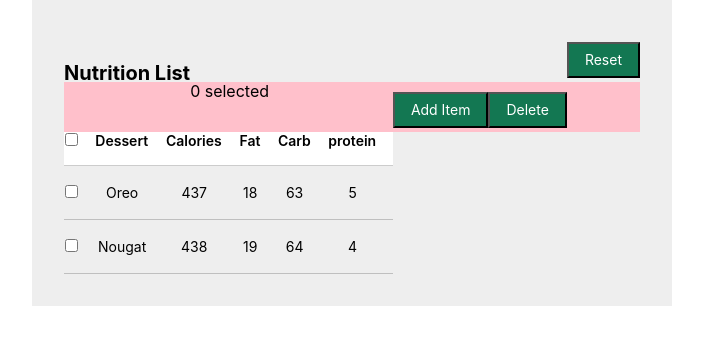
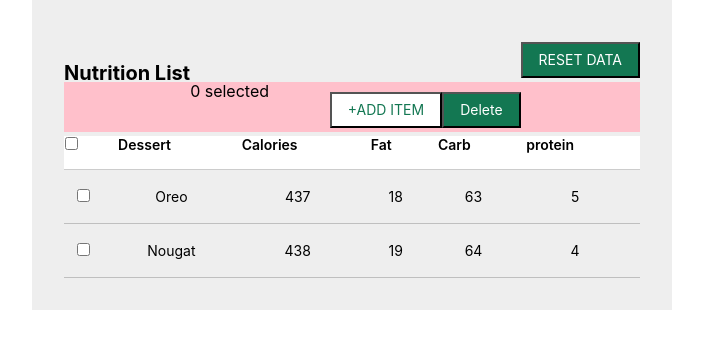
Before and after one commit to nate-c/nutrition-list, a React (Create React App) app: page / in a window 1280 px wide. Shown: the top 348 px of the page, without its empty margins (288-991 px from the left). Built offline with nearby package versions, Linux system fonts and the light colour scheme.

Commit message:
width issues

```diff
--- a/src/components/NutritionList/NutritionList.css
+++ b/src/components/NutritionList/NutritionList.css
@@ -280,3 +280,12 @@ h3{
     /* margin-right: 10px; */
     margin-top: 10px;
 }
+.add-item-btn{
+    /* margin-right: 10px; */
+    margin-top: 10px;
+    background-color: #fff;
+    color:#137752;
+}
+.n-list{
+    display: block;
+}
--- a/src/components/NutritionList/NutritionList.tsx
+++ b/src/components/NutritionList/NutritionList.tsx
@@ -67,7 +67,7 @@ class NutritionList extends React.Component<MyProps,MyState>{
                 <div className="header-block">
                     <h3 className="inline-block fl-left"> Nutrition List </h3>
                     <div className="inline-block fl-right">
-                        <button className="f6 link dim ph3 pv2 mb2 dib white bg-dark-green reset-btn">Reset</button>
+                        <button className="f6 link dim ph3 pv2 mb2 dib white bg-dark-green reset-btn">RESET DATA</button>
                     </div>
                 </div>
                 <div className="command-block">
@@ -75,12 +75,12 @@ class NutritionList extends React.Component<MyProps,MyState>{
                         {selected.length} selected
                     </div>
                     <div className="selected-block inline-block fl-right">
-                        <button className="f6 link dim ph3 pv2 mb2 dib white bg-dark-green reset-btn" onClick={this.showForm}>Add Item</button>
+                        <button className="f6 link dim ph3 pv2 mb2 dib white bg-dark-green add-item-btn" onClick={this.showForm}>+ADD ITEM</button>
                         <button className="f6 link dim ph3 pv2 mb2 dib white bg-dark-green reset-btn">Delete</button>
                     </div>
                 </div>
-                <div className="">
-                    <div className="overflow-auto">
+                <div className="n-list">
+                    <div className="overflow-auto w-100">
                         <table className="f6 w-100 mw8 center" cellSpacing="0">
                             <thead>
                                 <tr>
```
